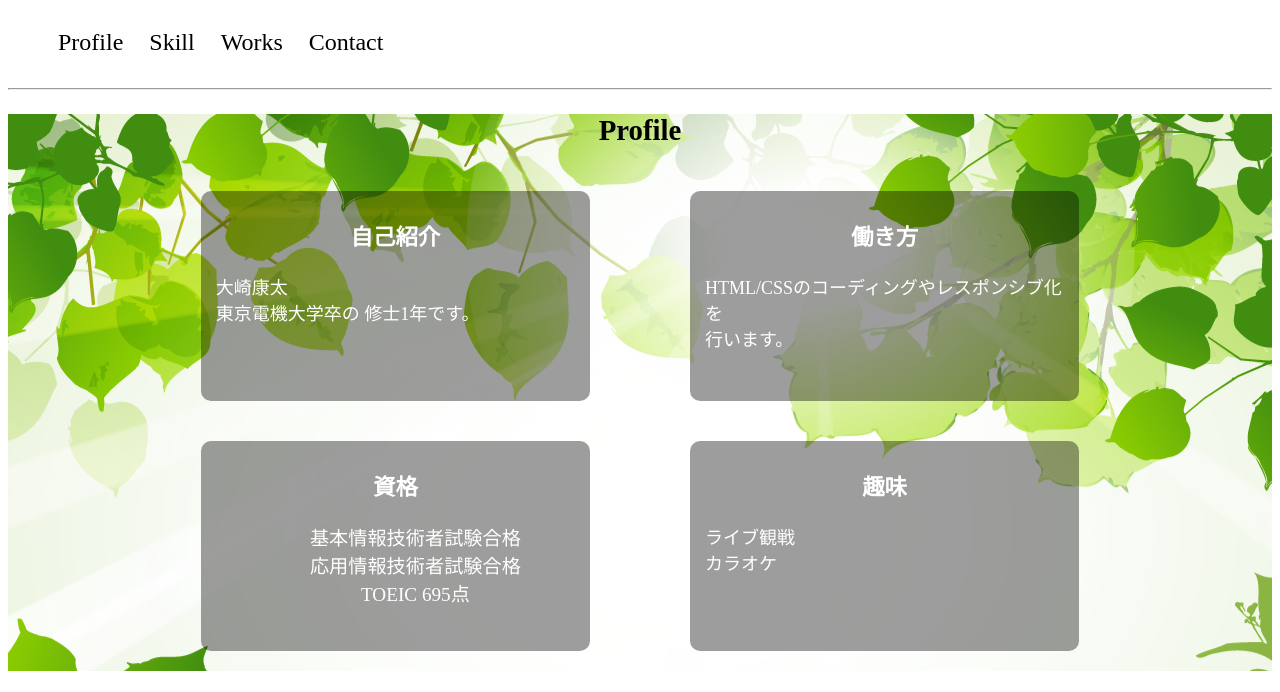
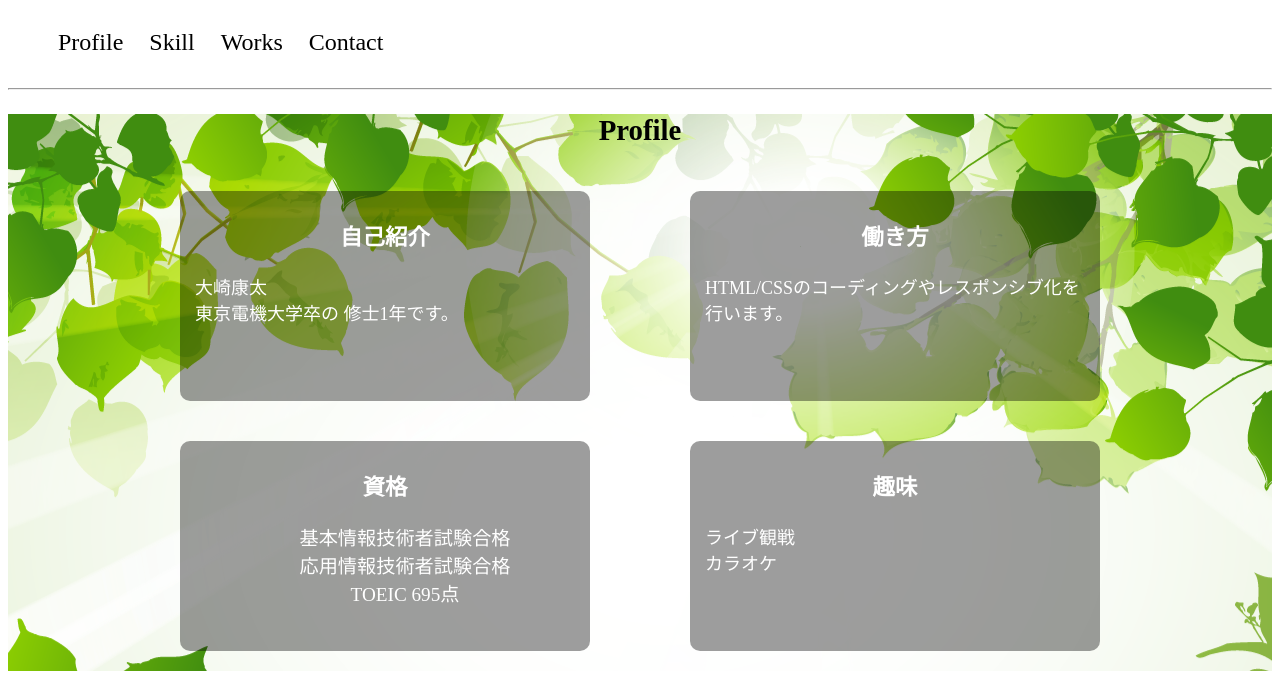
Before and after one commit to kouta0530/portfolio, a plain HTML site: page index.html in a window 1280 px wide. Shown: the part 98-790 px from the top of the page. Drawn offline with nearby package versions, Linux system fonts and the light colour scheme.

Commit message:
boxクラスのサイズ調整

```diff
--- a/css/test.scss
+++ b/css/test.scss
@@ -42,7 +42,7 @@ main{
         section{
             @include flexBox(wrap,center);
             .box{
-                @include Frame(30%,200px,20px 50px,5px);
+                @include Frame(400px,200px,20px 50px,5px);
                 background-color: rgba(0, 0, 0, 0.384);
                 color:white;
                 border-radius: 10px;
```
Also changed, not shown: css/test.css, 1 other file.
